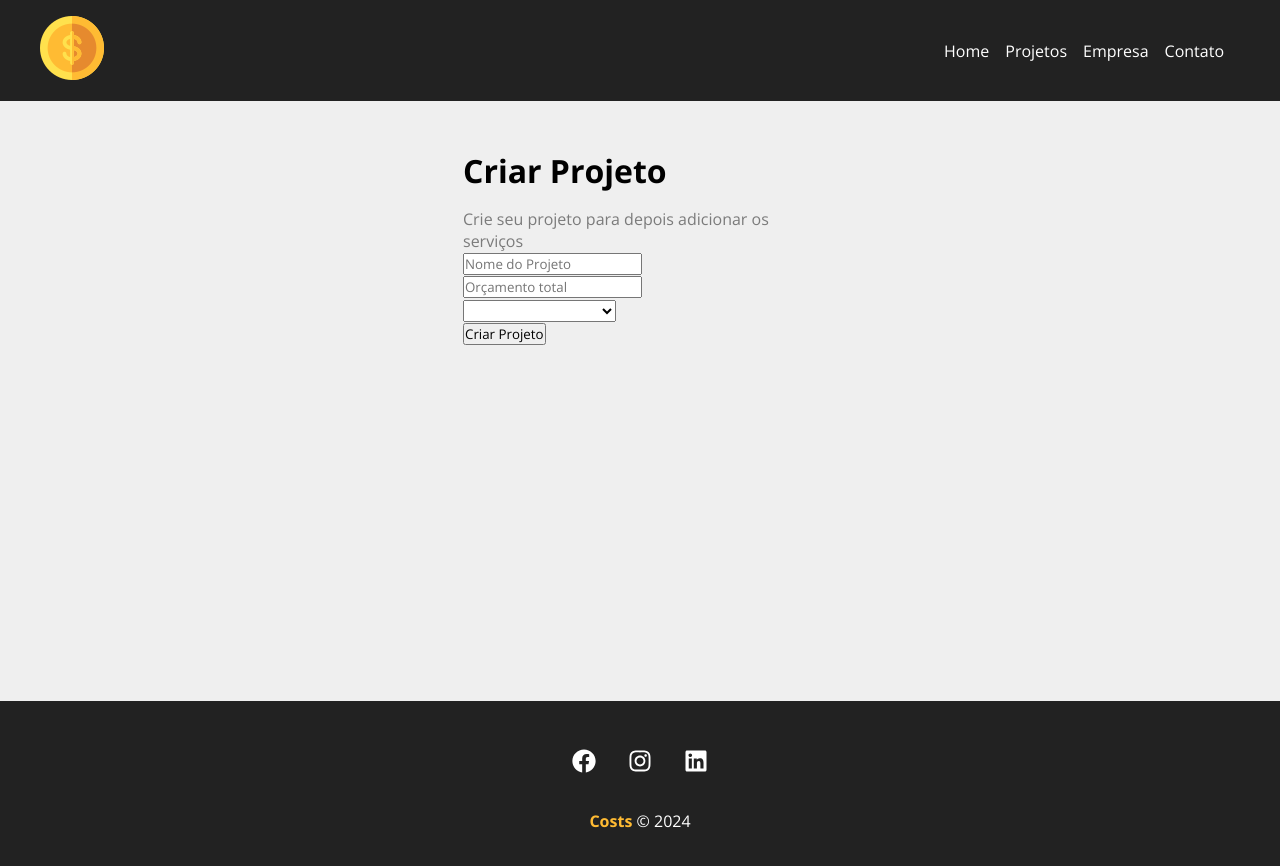
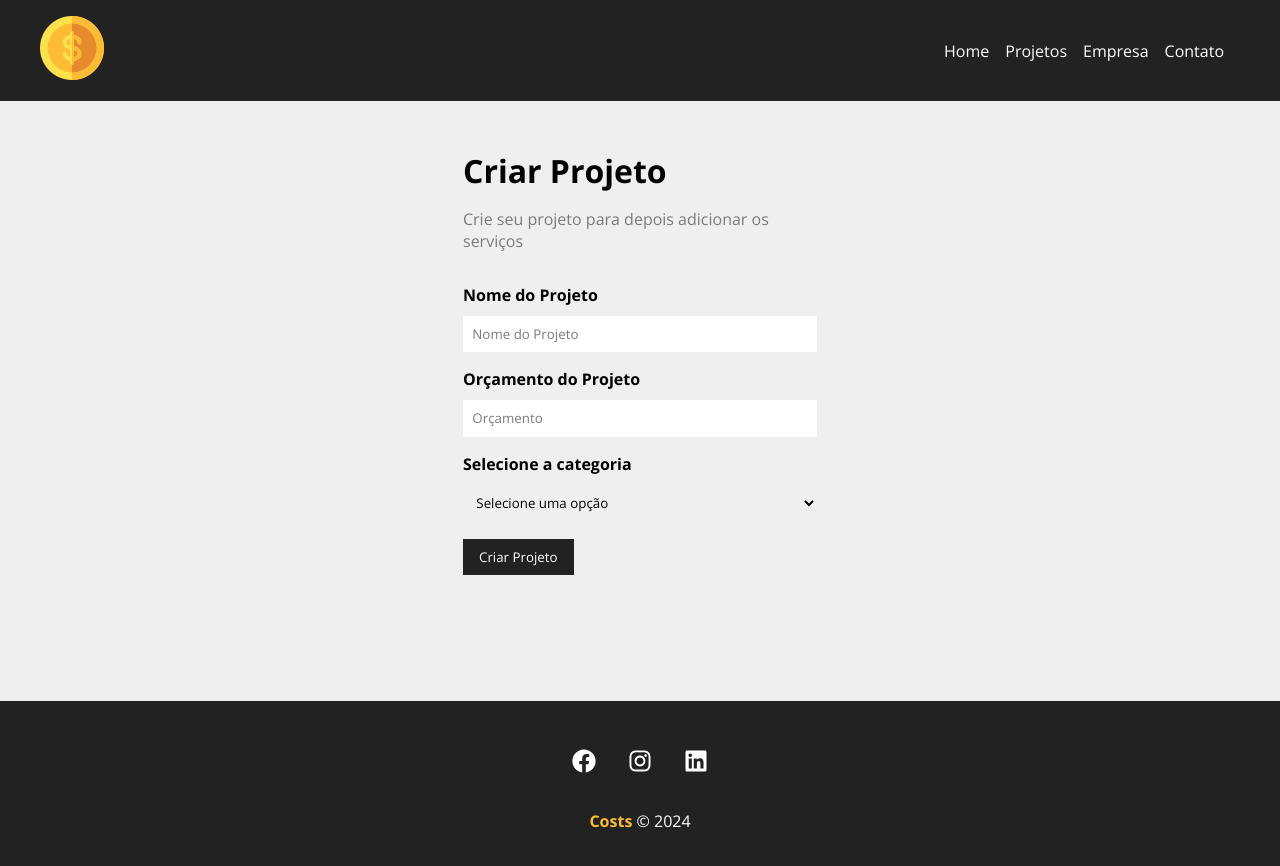
Before and after one commit to eduardoolima/costs, a JavaScript app: page /newproject in a window 1280 px wide. Shown: the top 866 px of the page. Built offline with nearby package versions, Linux system fonts and the light colour scheme; the HTML template or start-up script is replaced by a standard one.

Commit message:
criado componentes para o formulario de projetos

```diff
--- a/src/components/Project/ProjectForm.js
+++ b/src/components/Project/ProjectForm.js
@@ -1,20 +1,15 @@
-function ProjectForm(){
+import Input from "../../form/Input"
+import Select from "../../form/Select"
+import SubmitButton from "../../form/SubmitButtton"
+import styles from "./ProjectForm.module.css"
+
+function ProjectForm({btnText}){
     return(
-        <form>
-            <div>
-                <input type="Text" placeholder="Nome do Projeto"/>
-            </div>
-            <div>
-                <input type="number" placeholder="Orçamento total"/>
-            </div>
-            <div>
-                <select name="category_id">
-                    <option disabled>Selecione a categoria</option>
-                </select>
-            </div>
-            <div>
-                <input type="submit" value="Criar Projeto"/>
-            </div>
+        <form className={styles.form}>
+            <Input type={"text"} text={"Nome do Projeto"} name={"name"} placeholder={"Nome do Projeto"}/>
+            <Input type={"numeber"} text={"Orçamento do Projeto"} name={"budget"} placeholder={"Orçamento"}/>
+            <Select name={"category_id"} text={"Selecione a categoria"}/>
+            <SubmitButton text={btnText}/>
         </form>
     )
 }
--- /dev/null
+++ b/src/components/Project/ProjectForm.module.css
@@ -0,0 +1,4 @@
+.form{
+    width: 100%;
+    margin: 2em 0;
+}
--- a/src/components/pages/NewProject.js
+++ b/src/components/pages/NewProject.js
@@ -7,7 +7,7 @@
         <div className={styles.newproject_container}>
             <h1>Criar Projeto</h1>
             <p>Crie seu projeto para depois adicionar os serviços</p>
-            <ProjectForm/>
+            <ProjectForm btnText={"Criar Projeto"}/>
         </div>
     )
 }
--- /dev/null
+++ b/src/form/Input.js
@@ -0,0 +1,13 @@
+import styles from "./Input.module.css"
+
+function Input({type, text, name, placeholder, handleOnChange, value}){
+    return(
+        <div className={styles.form_control}>
+            <label htmlFor={name}>{text}</label>
+            <input type={type} name={name} id={name}
+             placeholder={placeholder} onChange={handleOnChange}value={value}/>
+        </div>
+    )
+}
+
+export default Input
--- /dev/null
+++ b/src/form/Input.module.css
@@ -0,0 +1,20 @@
+.form_control{
+    display: flex;
+    flex-direction: column;
+    margin-bottom: 1em;
+}
+
+.form_control label{
+    margin-bottom: .6em;
+    font-weight: bold;
+}
+
+.form_control input{
+    padding:.7em;
+    border-radius: 0;
+    border: none;
+}
+
+.form_control input::placeholder{
+    color: #7b7b7b;
+}
--- /dev/null
+++ b/src/form/Select.js
@@ -0,0 +1,14 @@
+import styles from "./Select.module.css"
+
+function Select({text, name, options, handleOnChange, value}){
+    return(
+        <div className={styles.form_control}>
+            <label htmlFor={name}>{text}</label>
+            <select name={name} id={name}>
+                <option>Selecione uma opção</option>
+            </select>
+        </div>
+    )
+}
+
+export default Select
--- /dev/null
+++ b/src/form/Select.module.css
@@ -0,0 +1,16 @@
+.form_control{
+    display: flex;
+    flex-direction: column;
+    margin-bottom: 1em;
+}
+
+.form_control label{
+    margin-bottom: .6em;
+    font-weight: bold;
+}
+
+.form_control select{
+    padding:.7em;
+    border-radius: 0;
+    border: none;
+}
--- /dev/null
+++ b/src/form/SubmitButton.module.css
@@ -0,0 +1,13 @@
+.btn{
+    background-color: #222;
+    color: #fff;
+    padding: 0.7em 1.2em;
+    text-decoration: none;
+    transition: .5s;
+    cursor: pointer;
+    border: none;
+}
+
+.btn:hover{
+    color:#ffbb33
+}
--- /dev/null
+++ b/src/form/SubmitButtton.js
@@ -0,0 +1,11 @@
+import styles from "./SubmitButton.module.css"
+
+function SubmitButton({text}){
+    return(
+        <div>
+            <button className={styles.btn}>{text}</button>
+        </div>
+    )
+}
+
+export default SubmitButton
```
